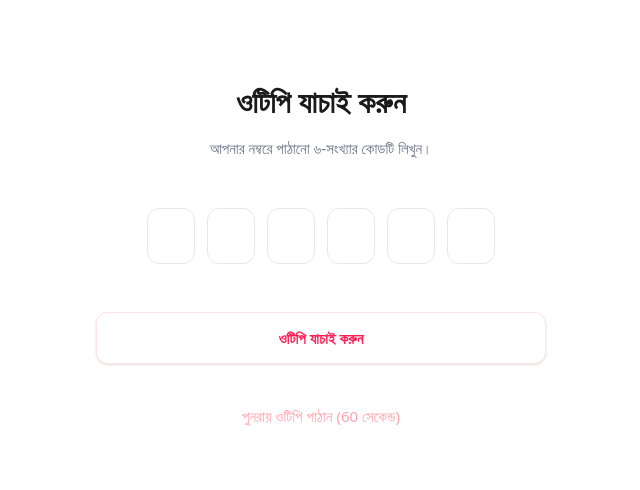
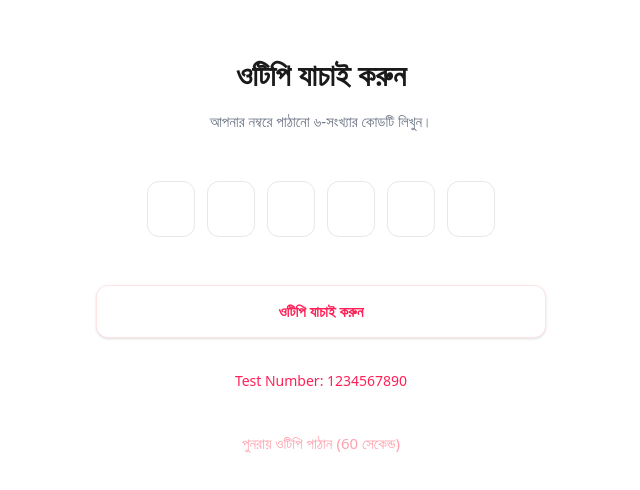
Before and after one commit to MunnaKhan99/dokkoh-client, a React (Vite) app: page /dokkho/verify-otp in a window 1280 px wide. Shown: the part 144-634 px from the top of the page, without its empty margins (319-959 px from the left). Built offline with nearby package versions, Linux system fonts and the light colour scheme; no server answers.

Commit message:
REFACTOR:add test otp number

```diff
--- a/src/pages/PhoneLogin/PhoneLogin.jsx
+++ b/src/pages/PhoneLogin/PhoneLogin.jsx
@@ -129,8 +129,8 @@ const PhoneLogin = () => {
 
                 {/* Footer / Login Link */}
                 <div className="mt-8 text-center">
-                    <p className="text-[14px] font-medium text-rose-500 cursor-pointer hover:underline">
-                        test number: 1234567890
+                    <p className="text-[14px] font-medium text-rose-500 cursor-pointer">
+                        Test Number: 1234567890
                     </p>
                 </div>
 
--- a/src/pages/VerifyOtp/VerifyOtp.jsx
+++ b/src/pages/VerifyOtp/VerifyOtp.jsx
@@ -121,7 +121,11 @@ const VerifyOtp = () => {
                             {isProcessing ? "যাচাই করা হচ্ছে..." : "ওটিপি যাচাই করুন"}
                         </button>
                     </div>
-
+                    <div className="mt-8 text-center">
+                        <p className="text-[14px] font-medium text-rose-500 cursor-pointer ">
+                            Test Number: 1234567890
+                        </p>
+                    </div>
                     <div className="mt-10">
                         <button
                             type="button"
```
